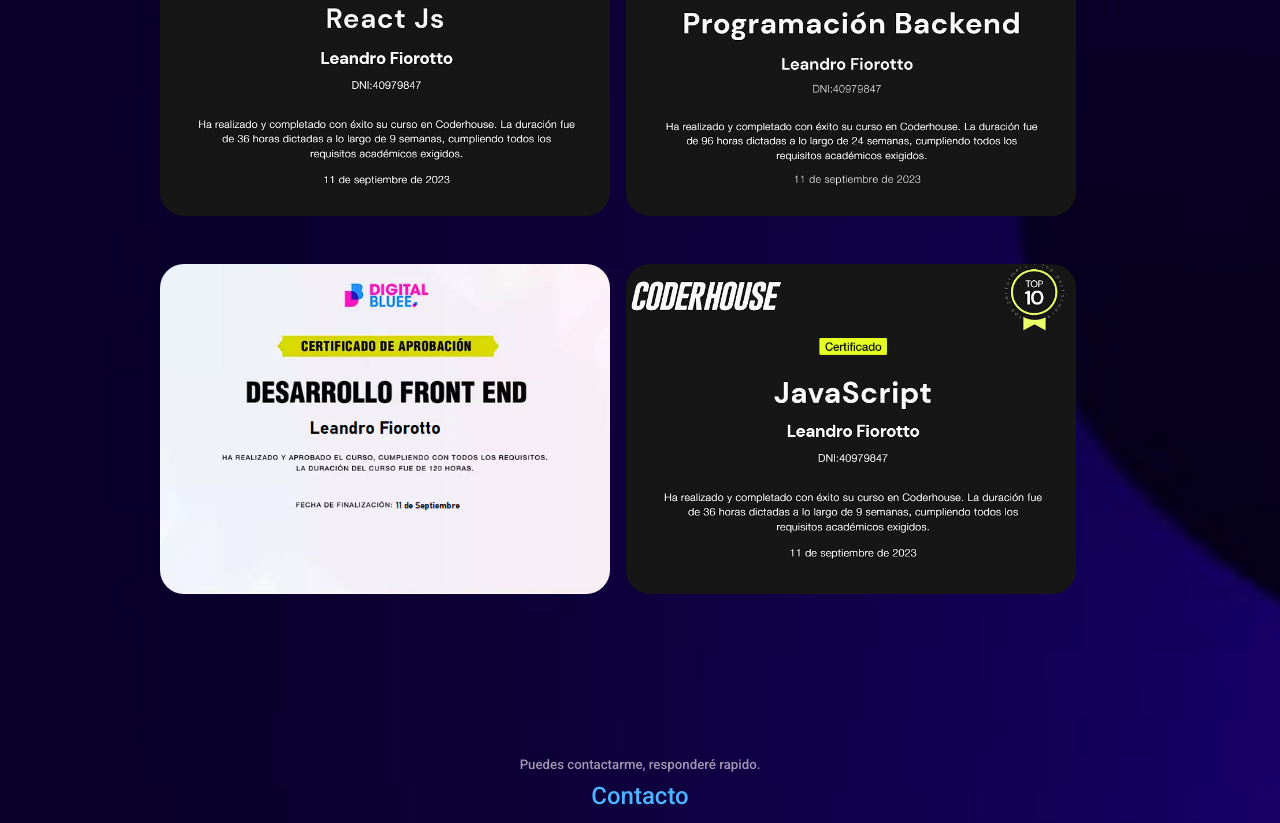
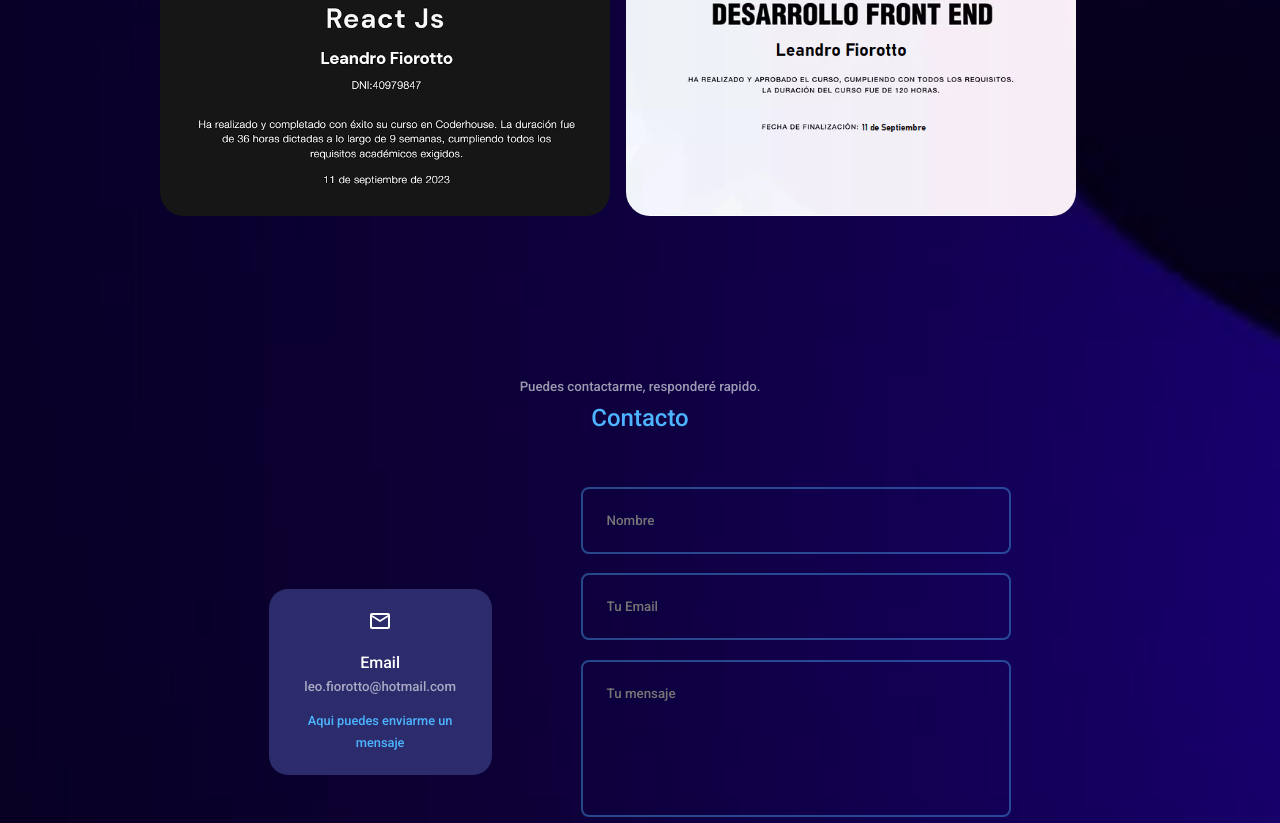
Before and after one commit to leofiorotto/portfolio, a React (Create React App) app: page / in a window 1280 px wide. Shown: the part 4717-5540 px from the top of the page. Built offline with nearby package versions, Linux system fonts and the light colour scheme.

Commit message:
fix cetifications

```diff
--- a/src/components/certifications/Certifications.jsx
+++ b/src/components/certifications/Certifications.jsx
@@ -3,7 +3,6 @@ import "./certifications.css";
 import IMG1 from "../../assets/DesarrolloWeb.png";
 import IMG2 from "../../assets/JS.png";
 import IMG3 from "../../assets/react.png";
-import IMG4 from "../../assets/backend.png";
 import IMG5 from "../../assets/frontend.png"
 import React from "react";
 
@@ -25,41 +24,12 @@ const Certifications = () => {
       img: IMG3,
       link: "https://www.coderhouse.com/certificados/651149f2dfa4926652b7535a?lang",
     },
+
     {
       id: 4,
-      img: IMG4,
-      // link: "https://calculadora-jet-kappa.vercel.app/",
+      img: IMG5,
     },
-    {
-      id: 5,
-      img: IMG5,
-      // link: "https://calculadora-jet-kappa.vercel.app/",
-    },
-    {
-      id: 5,
-      img: IMG2,
-      // link: "https://calculadora-jet-kappa.vercel.app/",
-    },
-    // {
-    //   id: 5,
-    //   title: "Lista de Tareas",
-    //   img: IMG5,
-    //   description:
-    //     "Lista de tareas para que nunca olvides lo que tienes que hacer",
-    //   technologies: "React | CSS",
-    //   link: "https://lista-tareas-seven.vercel.app/",
-    //   github: "https://github.com/leofiorotto/listaTareas",
-    // },
-    // {
-    //   id: 6,
-    //   title: "Contador de Clicks",
-    //   img: IMG6,
-    //   description:
-    //     "Comencé este proyecto en React para aprender sobre hooks y crear una interfaz dinámica",
-    //   technologies: "HTML | SCSS | JavaScript",
-    //   link: "https://contador-blush-kappa.vercel.app/",
-    //   github: "https://github.com/leofiorotto/contador",
-    // },
+
   ];
 
   return (
```
